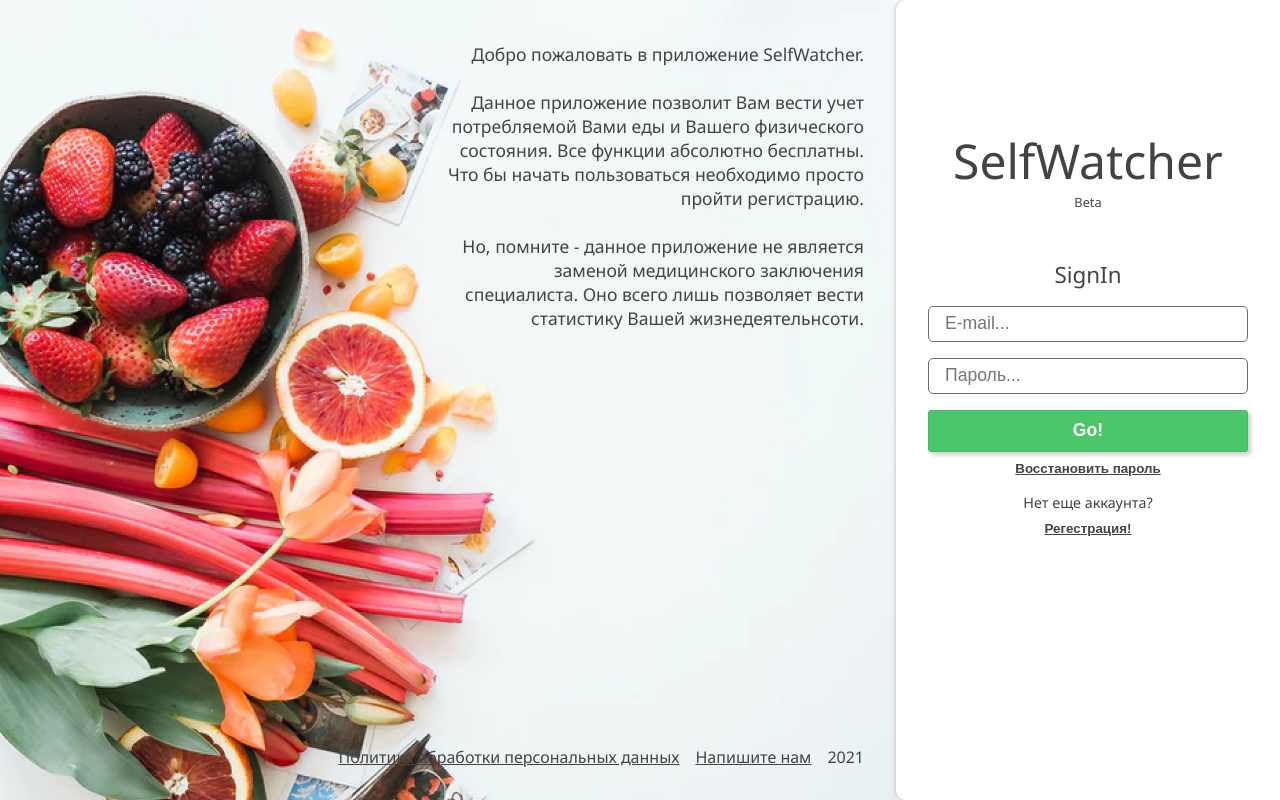
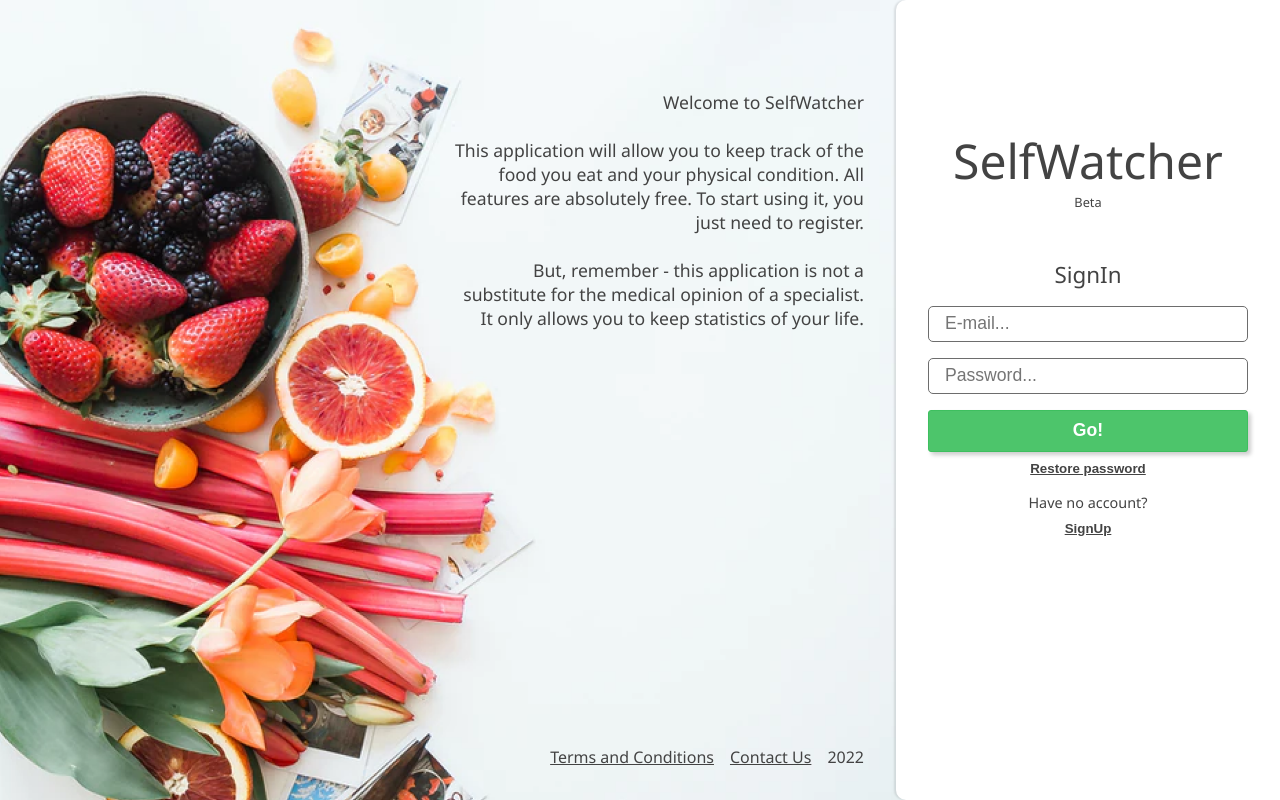
Before and after one commit to Turngait/swatcher_client_ts, a React (Create React App) app: page / in a window 1280 px wide. Built offline with nearby package versions, Linux system fonts and the light colour scheme.

Commit message:
Translating Index page

```diff
--- a/src/config/api.ts
+++ b/src/config/api.ts
@@ -1,2 +1,2 @@
-export const API_URL = 'http://localhost:5000';
-// export const API_URL = "https://rocky-escarpment-32544.herokuapp.com";
+// export const API_URL = 'http://localhost:5000';
+export const API_URL = "https://rocky-escarpment-32544.herokuapp.com";
--- a/src/i18n.ts
+++ b/src/i18n.ts
@@ -4,10 +4,41 @@ import { initReactI18next } from "react-i18next";
 const resources = {
   en: {
     translation: {
+      "common": {
+        "name": "Name",
+        "email": "E-mail",
+        "send": "Send",
+      },
       "index": {
-        "signin": "SignIn"
+        "signin": "SignIn",
+        "signUp": "SignUp",
+        "email": "E-mail",
+        "password": "Password",
+        "restorePass": "Restore password",
+        "noAccaunt": "Have no account?",
+        "haveAccaunt": "Have an account?",
+        "contactUs": "Contact Us",
+        "policy": "Terms and Conditions",
+        "desc1": "Press SignUp button you are agree with ",
+        "welcome": "Welcome to SelfWatcher",
+        "about1": "This application will allow you to keep track of the food you eat and your physical condition. All features are absolutely free. To start using it, you just need to register.",
+        "about2": "But, remember - this application is not a substitute for the medical opinion of a specialist. It only allows you to keep statistics of your life.",
+        //Restore pass
+        "restorePassSuccess": "Password have been chenged",
+        "enterEmail": "Enter your E-mail",
+        "rstoreMsg": "Specret code have sent on your e-mail. Plese enter this code in field:",
+        "enterSecretCode": "Enter secret code from E-mail",
+        "enterNewPass": "Enter new password"
       },
-      "Welcome to React": "Welcome to React and react-i18next"
+      "menu": {
+        "stats": "Statistics",
+        "food": "Food",
+        "health": "Health",
+        "profile": "Profile"
+      },
+      "stats": {
+        "noData": "Empty now. Please add some elements in in relevant sections"
+      }
     }
   },
 };
--- a/src/pages/Dashboard/components/Info/index.tsx
+++ b/src/pages/Dashboard/components/Info/index.tsx
@@ -1,11 +1,14 @@
 import React from 'react';
 import { useSelector } from 'react-redux';
+import { useTranslation } from 'react-i18next';
 
 import Day from './Day';
 
 import './index.scss';
 
 const Info: React.FC = () => {
+  const { t } = useTranslation();
+
   const stats = useSelector((state: any) => state.user.stat);
   return(
     <div className="dashboardInfo">
@@ -13,7 +16,7 @@ const Info: React.FC = () => {
         stats.length ?
           stats.map((stat: any) => <Day stat={stat} key={stat.id} />)
         :
-        <p className='dashboardInfo__noData'>Нет данных. Начните добавлять данные в состветсвующих разделах</p>
+        <p className='dashboardInfo__noData'>{t('stats.noData')}</p>
       }
     </div>
   )
--- a/src/pages/Main/components/Restore/index.tsx
+++ b/src/pages/Main/components/Restore/index.tsx
@@ -1,4 +1,5 @@
 import React, { useState } from 'react';
+import { useTranslation } from 'react-i18next';
 
 import PopUp from 'components/common/PopUp';
 import DelIco from 'assets/icons/delete-ico.png';
@@ -12,6 +13,8 @@ import './index.scss';
 
 //TODO выводить сообщения исходя из статуса ответа
 const RestorePass: React.FC<{closeRestore: (isOpne: false) => void}> = ({closeRestore}) => {
+  const { t } = useTranslation();
+
   const [secondStep, setSecondStep] = useState(false);
   const [isComplite, setIsComplite] = useState(false);
   const [email, setEmail] = useState('');
@@ -36,25 +39,25 @@ const RestorePass: React.FC<{closeRestore: (isOpne: false) => void}> = ({closeRe
   return (
     <PopUp>
       <img onClick={() => closeRestore(false)} className="restorePass__closeBtn" src={DelIco} alt="close modal"/>
-      <h2 className="restorePass__header">Восстановить пароль</h2>
+      <h2 className="restorePass__header">{t('index.restorePass')}</h2>
       {
-        isComplite ? <p className="restorePass__complite">Пароль успешно изменен!</p> : null
+        isComplite ? <p className="restorePass__complite">{t('index.restorePassSuccess')}</p> : null
       }
       {
         secondStep
           ?
         (
           <div className="restorePass__box">
-            <p>Вам на e-mail был отправлен код. Введите его в поле ниже</p>
-            <Textinput onChange={(event) => setCode(event.target.value)} placeholder='Введите код из e-mail' type='email'/>
-            <Textinput onChange={(event) => setPass(event.target.value)} placeholder='Введите Ваш новый пароль' type='email'/>
-            <Button onClick={setNewPass} title='Отправить'/>
+            <p>{t('index.rstoreMsg')}</p>
+            <Textinput onChange={(event) => setCode(event.target.value)} placeholder={t('index.enterSecretCode')} type='email'/>
+            <Textinput onChange={(event) => setPass(event.target.value)} placeholder={t('index.enterNewPass')} type='email'/>
+            <Button onClick={setNewPass} title={t('common.send')} />
           </div>
         )
         : (
           <div className="restorePass__box">
-            <Textinput onChange={(event) => setEmail(event.target.value)} placeholder='Введите Ваш e-mail' type='email'/>
-            <Button onClick={startRestore} title='Отправить'/>
+            <Textinput onChange={(event) => setEmail(event.target.value)} placeholder={t('index.enterEmail')} type='email'/>
+            <Button onClick={startRestore} title={t('common.send')} />
           </div>
         )
       }
--- a/src/pages/Main/components/SignIn/index.tsx
+++ b/src/pages/Main/components/SignIn/index.tsx
@@ -17,8 +17,8 @@ const SignIn: React.FC<{login: (email: string, pass: string)=> Promise<void>}> =
   return (
     <form className='signInBox'>
       <h3 className='signInBox__header'>{t('index.signin')}</h3>
-      <TextInput type="email" name="email" placeholder="E-mail..." onChange={(event) => {setEmail(event.target.value)}}/>
-      <TextInput type="password" placeholder="Пароль..." onChange={(event) => {setPass(event.target.value)}}/>
+      <TextInput type="email" name="email" placeholder={`${t('index.email')}...`} onChange={(event) => {setEmail(event.target.value)}}/>
+      <TextInput type="password" placeholder={`${t('index.password')}...`} onChange={(event) => {setPass(event.target.value)}}/>
       <Button title="Go!" onClick={signInService}/>
     </form>
   )
--- a/src/pages/Main/components/SingUp/index.tsx
+++ b/src/pages/Main/components/SingUp/index.tsx
@@ -1,4 +1,5 @@
 import React, { useState } from 'react';
+import { useTranslation } from 'react-i18next';
 
 import TextInput from '../../../../components/controls/TextInput';
 import Button from '../../../../components/controls/Button';
@@ -6,6 +7,7 @@ import Button from '../../../../components/controls/Button';
 import './index.scss';
 
 const SignUp: React.FC<{registartion: (name: string, email: string, pass: string) => Promise<void>}> = ({ registartion }) => {
+  const { t } = useTranslation();
   const [name, setName] = useState('');
   const [email, setEmail] = useState('');
   const [pass, setPass] = useState('');
@@ -16,13 +18,13 @@ const SignUp: React.FC<{registartion: (name: string, email: string, pass: string
 
   return (
     <form className='signInBox'>
-      <h3 className='signInBox__header'>Создать</h3>
-      <TextInput placeholder="Имя..." onChange={(event) => {setName(event.target.value)}} />
-      <TextInput type="email" name="email" placeholder="E-mail..." onChange={(event) => {setEmail(event.target.value)}} />
-      <TextInput type="password" placeholder="Пароль..." onChange={(event) => {setPass(event.target.value)}} />
-      <Button title="Создать" onClick={signUpService}/>
+      <h3 className='signInBox__header'>{t('index.signUp')}</h3>
+      <TextInput placeholder={`${t('common.name')}...`} onChange={(event) => {setName(event.target.value)}} />
+      <TextInput type="email" name="email" placeholder={`${t('common.email')}...`} onChange={(event) => {setEmail(event.target.value)}} />
+      <TextInput type="password" placeholder={`${t('index.password')}...`} onChange={(event) => {setPass(event.target.value)}} />
+      <Button title={t('index.signUp')} onClick={signUpService}/>
       <p className='signInBox__desclimer'>
-        Нажимая кнопку "Создать" Вы соглашаетесь с <a href="policy.html" className="policyLink" target="_blank">"Политикой обработки персональных данных"</a> на этом сайте.</p>
+        {t('index.desc1')} <a href="policy.html" className="policyLink" target="_blank">{t('index.policy')}</a></p>
     </form>
   )
 }
--- a/src/pages/Main/index.tsx
+++ b/src/pages/Main/index.tsx
@@ -1,5 +1,6 @@
 import React, { useState, useEffect } from 'react';
-import { RouteComponentProps } from 'react-router-dom';
+import type { RouteComponentProps } from 'react-router-dom';
+import { useTranslation } from 'react-i18next';
 
 import SignIn from './components/SignIn';
 import SignUp from './components/SingUp';
@@ -11,6 +12,8 @@ import {signInService, signUpService} from './services';
 import './index.scss';
 
 const MainPage: React.FC<RouteComponentProps> = ({ history }) => {
+  const { t } = useTranslation();
+
   const [isSignUpOpen, setIsSignUpOpen] = useState(false);
   const [msg, setMsg] = useState<string | null>(null);
   const [loading, setLoading] = useState(false);
@@ -65,19 +68,18 @@ const MainPage: React.FC<RouteComponentProps> = ({ history }) => {
       }
       <div className="mainBox__leftBox">
         <p className="mainBox__leftBox__text">
-          Добро пожаловать в приложение SelfWatcher.
+          {t('index.welcome')}
           <br/>
           <br/>
-          Данное приложение позволит Вам вести учет потребляемой Вами еды и Вашего физического состояния. Все функции абсолютно бесплатны. Что бы
-          начать пользоваться необходимо просто пройти регистрацию.
+          {t('index.about1')}
           <br/>
           <br/>
-          Но, помните - данное приложение не является заменой медицинского заключения специалиста. Оно всего лишь позволяет вести статистику Вашей жизнедеятельнсоти.
+          {t('index.about2')}
         </p>
         <div className="mainBox__leftBox__info">
-          <p><a href="policy.html" target="_blank" className="mainBox__leftBox__info__link">Политика обработки персональных данных</a></p>
-          <p><a className="mainBox__leftBox__info__link" href="mailto:info@ilya-r.ru">Напишите нам</a></p>
-          <p>2021</p>
+          <p><a href="policy.html" target="_blank" className="mainBox__leftBox__info__link">{t('index.policy')}</a></p>
+          <p><a className="mainBox__leftBox__info__link" href="mailto:info@ilya-r.ru">{t('index.contactUs')}</a></p>
+          <p>2022</p>
         </div>
       </div>
       <div className="mainBox__rightBox">
@@ -95,17 +97,17 @@ const MainPage: React.FC<RouteComponentProps> = ({ history }) => {
             (
               <>
                 <SignUp registartion={registartion}/>
-                <p className="mainBox__rightBox__descr">Уже есть аккаунт?</p>
-                <button onClick={() => setIsSignUpOpen(false)} className="mainBox__rightBox__switchBtn">Войдите!</button>
+                <p className="mainBox__rightBox__descr">{t('index.haveAccaunt')}</p>
+                <button onClick={() => setIsSignUpOpen(false)} className="mainBox__rightBox__switchBtn">{t('index.signin')}</button>
               </>
             )
             :
             (
               <>
                 <SignIn login={login}/>
-                <button onClick={() => setRestoreOpen(true)} className="mainBox__rightBox__switchBtn">Восстановить пароль</button>
-                <p className="mainBox__rightBox__descr">Нет еще аккаунта?</p>
-                <button onClick={() => setIsSignUpOpen(true)} className="mainBox__rightBox__switchBtn">Регестрация!</button>
+                <button onClick={() => setRestoreOpen(true)} className="mainBox__rightBox__switchBtn">{t('index.restorePass')}</button>
+                <p className="mainBox__rightBox__descr">{t('index.noAccaunt')}</p>
+                <button onClick={() => setIsSignUpOpen(true)} className="mainBox__rightBox__switchBtn">{t('index.signUp')}</button>
               </>
             )
         }
```
Also changed, not shown: src/components/common/LeftMenu/index.tsx (+7 -4 lines), src/pages/Dashboard/index.tsx (+6 -3 lines).
